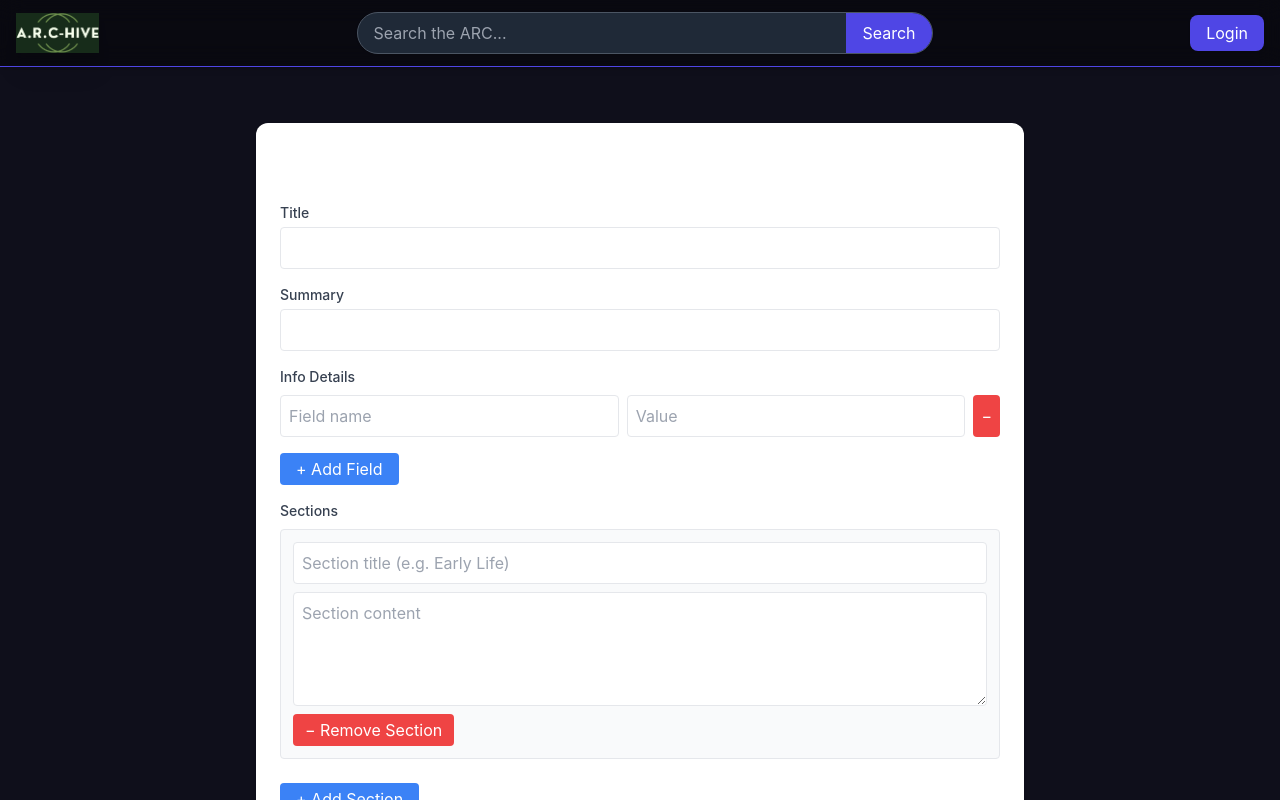
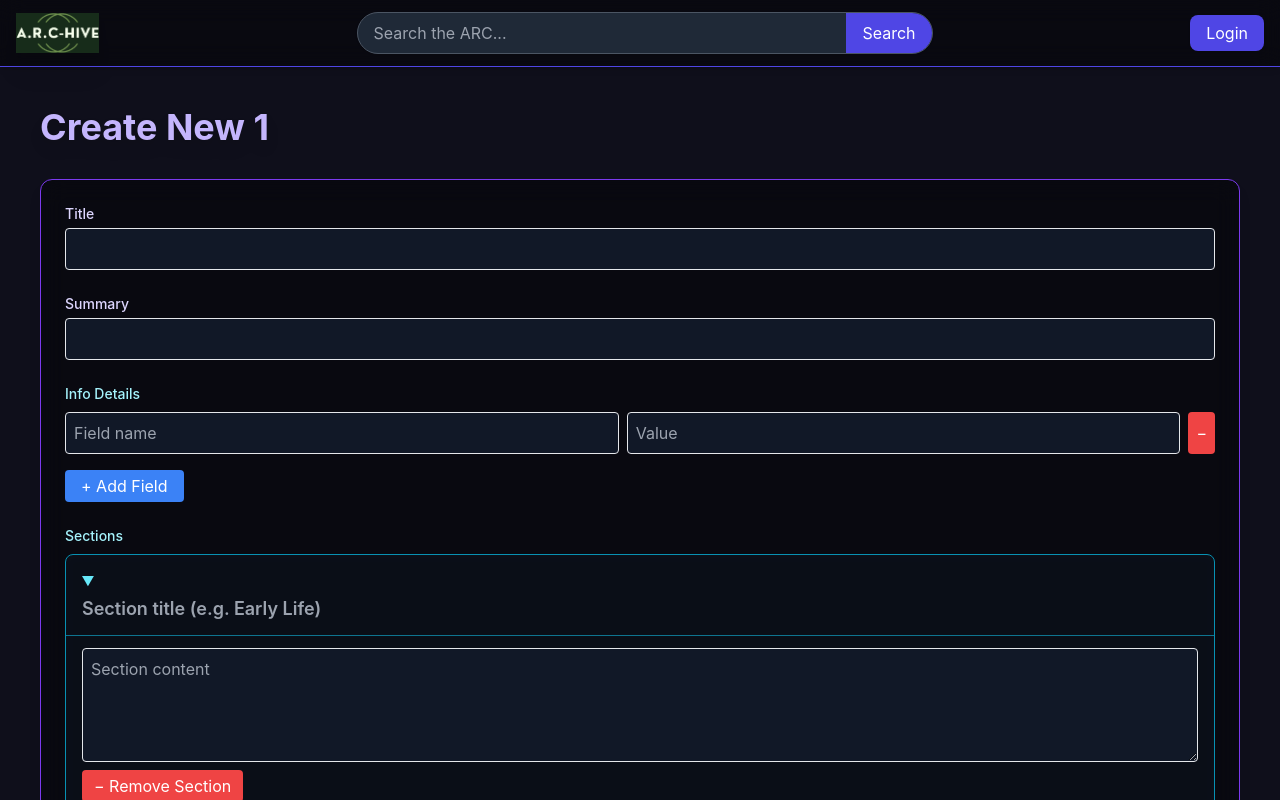
Before and after one commit to RuneSmedhaugen/fantastywiki, a React (Vite) app in the folder frontend/: page /create-entry/1 in a window 1280 px wide. Shown: the top 800 px of the page. Built offline with nearby package versions, Linux system fonts and the light colour scheme.

Commit message:
more css and small fix

```diff
--- a/frontend/src/pages/CreateEntry.jsx
+++ b/frontend/src/pages/CreateEntry.jsx
@@ -6,14 +6,12 @@ const CreateEntry = () => {
   const { type } = useParams();
   const navigate = useNavigate();
   const [fields, setFields] = useState([{ key: '', value: '' }]);
-  const [sections, setSections] = useState([
-    { title: '', content: '' }
-  ]);
+  const [sections, setSections] = useState([{ title: '', content: '' }]);
   const [title, setTitle] = useState('');
   const [summary, setSummary] = useState('');
   const [error, setError] = useState('');
 
-  // Info details handlers (as before)
+  // Info details handlers
   const handleFieldChange = (idx, field, value) => {
     const updated = fields.map((f, i) =>
       i === idx ? { ...f, [field]: value } : f
@@ -73,33 +71,36 @@ const CreateEntry = () => {
   };
 
   return (
-    <div className="max-w-3xl mx-auto mt-10 p-6 bg-white shadow rounded-xl">
-      <h1 className="text-2xl font-bold mb-6">Create New {type.charAt(0).toUpperCase() + type.slice(1)}</h1>
+    <div className="flex flex-col md:flex-row gap-8 p-6 max-w-screen-xl mx-auto text-white">
+      <div className="flex-1 space-y-8">
+        <h1 className="text-4xl font-bold text-violet-300 drop-shadow-lg">
+          Create New {type.charAt(0).toUpperCase() + type.slice(1)}
+        </h1>
         {error && <p className="text-red-500 mb-4">{error}</p>}
-      <form onSubmit={handleSubmit} className="space-y-4">
+        <form onSubmit={handleSubmit} className="space-y-6 bg-black/40 border border-violet-600 backdrop-blur-md p-6 rounded-xl shadow-lg">
           <div>
-          <label className="block text-sm font-medium text-gray-700">Title</label>
+            <label className="block text-sm font-medium text-violet-200">Title</label>
             <input
               name="title"
               value={title}
               onChange={e => setTitle(e.target.value)}
               required
-            className="mt-1 block w-full p-2 border rounded"
+              className="mt-1 block w-full p-2 border rounded bg-gray-900 text-gray-100"
             />
           </div>
           <div>
-          <label className="block text-sm font-medium text-gray-700">Summary</label>
+            <label className="block text-sm font-medium text-violet-200">Summary</label>
             <input
               name="summary"
               value={summary}
               onChange={e => setSummary(e.target.value)}
               required
-            className="mt-1 block w-full p-2 border rounded"
+              className="mt-1 block w-full p-2 border rounded bg-gray-900 text-gray-100"
             />
           </div>
           {/* Info Details */}
           <div>
-          <label className="block text-sm font-medium text-gray-700 mb-2">Info Details</label>
+            <label className="block text-sm font-medium text-cyan-200 mb-2">Info Details</label>
             {fields.map((f, idx) => (
               <div key={idx} className="flex gap-2 mb-2">
                 <input
@@ -107,14 +108,14 @@ const CreateEntry = () => {
                   placeholder="Field name"
                   value={f.key}
                   onChange={e => handleFieldChange(idx, 'key', e.target.value)}
-                className="flex-1 p-2 border rounded"
+                  className="flex-1 p-2 border rounded bg-gray-900 text-gray-100"
                 />
                 <input
                   type="text"
                   placeholder="Value"
                   value={f.value}
                   onChange={e => handleFieldChange(idx, 'value', e.target.value)}
-                className="flex-1 p-2 border rounded"
+                  className="flex-1 p-2 border rounded bg-gray-900 text-gray-100"
                 />
                 <button
                   type="button"
@@ -137,21 +138,24 @@ const CreateEntry = () => {
           </div>
           {/* Dynamic Sections */}
           <div>
-          <label className="block text-sm font-medium text-gray-700 mb-2">Sections</label>
+            <label className="block text-sm font-medium text-cyan-200 mb-2">Sections</label>
             {sections.map((s, idx) => (
-            <div key={idx} className="mb-4 border rounded p-3 bg-gray-50">
+              <details key={idx} open className="mb-4 bg-gray-900/50 backdrop-blur-sm border border-cyan-600 rounded-lg overflow-hidden">
+                <summary className="px-4 py-3 text-lg font-semibold cursor-pointer text-cyan-300 hover:text-cyan-400 transition">
                   <input
                     type="text"
                     placeholder="Section title (e.g. Early Life)"
                     value={s.title}
                     onChange={e => handleSectionChange(idx, 'title', e.target.value)}
-                className="block w-full mb-2 p-2 border rounded"
+                    className="bg-transparent text-cyan-200 font-semibold w-full outline-none"
                   />
+                </summary>
+                <div className="px-4 py-3 border-t border-cyan-700">
                   <textarea
                     placeholder="Section content"
                     value={s.content}
                     onChange={e => handleSectionChange(idx, 'content', e.target.value)}
-                className="block w-full p-2 border rounded"
+                    className="block w-full p-2 border rounded bg-gray-900 text-gray-100"
                     rows={4}
                   />
                   <button
@@ -164,6 +168,7 @@ const CreateEntry = () => {
                     − Remove Section
                   </button>
                 </div>
+              </details>
             ))}
             <button
               type="button"
@@ -190,6 +195,7 @@ const CreateEntry = () => {
           </div>
         </form>
       </div>
+    </div>
   );
 };
 
--- a/frontend/src/pages/CreateEntrySelector.jsx
+++ b/frontend/src/pages/CreateEntrySelector.jsx
@@ -1,4 +1,3 @@
-// src/pages/CreateEntrySelector.jsx
 import { useNavigate } from 'react-router-dom';
 import { useState, useEffect } from 'react';
 import { API_BASE } from '../config';
@@ -16,28 +15,34 @@ const CreateEntrySelector = () => {
           label: c.name.charAt(0).toUpperCase() + c.name.slice(1),
           path: `/create-entry/${c.name}`
         }));
-        setTypes([
-          { label: 'News', path: '/create-entry/news' },
-          ...cats
-        ]);
+        setTypes(cats);
       })
       .catch(err => console.error('Failed to load categories', err));
   }, []);
 
   return (
-    <div className="max-w-lg mx-auto mt-10 p-6 bg-white shadow rounded-xl">
-      <h1 className="text-2xl font-bold mb-4">Select Entry Type</h1>
-      <div className="grid grid-cols-1 gap-4">
+    <div className="flex flex-col md:flex-row gap-8 p-6 max-w-screen-xl mx-auto text-white">
+      <div className="flex-1 space-y-8">
+        <h1 className="text-4xl font-bold text-violet-300 drop-shadow-lg">Select Entry Type</h1>
+        <section>
+          <details open className="group bg-gray-900/60 backdrop-blur-md border border-violet-500 rounded-lg shadow-xl">
+            <summary className="cursor-pointer px-6 py-4 text-xl font-semibold text-violet-400 group-open:rounded-b-none hover:text-violet-300">
+              Available Entry Types
+            </summary>
+            <div className="px-6 py-4 grid grid-cols-1 gap-4">
               {types.map((t) => (
                 <button
                   key={t.path}
-            className="w-full px-4 py-2 bg-blue-600 text-white rounded hover:bg-blue-700"
+                  className="w-full px-4 py-2 bg-blue-600 text-white rounded hover:bg-blue-700 transition shadow"
                   onClick={() => navigate(t.path)}
                 >
                   Create {t.label}
                 </button>
               ))}
             </div>
+          </details>
+        </section>
+      </div>
     </div>
   );
 };
--- a/frontend/src/pages/Profile.jsx
+++ b/frontend/src/pages/Profile.jsx
@@ -1,4 +1,3 @@
-// src/pages/Profile.jsx
 import { useEffect, useState } from 'react';
 import { Navigate } from 'react-router-dom';
 
@@ -6,7 +5,7 @@ const Profile = () => {
   const [user, setUser] = useState(null);
   const [loading, setLoading] = useState(true);
 
-useEffect(() => {
+  useEffect(() => {
     const stored = localStorage.getItem('user');
     if (stored) setUser(JSON.parse(stored));
     setLoading(false);
@@ -21,13 +20,34 @@ useEffect(() => {
   }
 
   return (
-    <div className="max-w-2xl mx-auto p-6 bg-white shadow rounded-2xl mt-8">
-      <h1 className="text-2xl font-bold mb-4">Profile</h1>
-      <div className="space-y-2">
-        <p><span className="font-semibold">Username:</span> {user.username}</p>
-        <p><span className="font-semibold">Email:</span> {user.email}</p>
-        <p><span className="font-semibold">Role:</span> {user.role}</p>
-        <p><span className="font-semibold">User ID:</span> {user.id}</p>
+    <div className="flex flex-col md:flex-row gap-8 p-6 max-w-screen-xl mx-auto text-white">
+      <div className="flex-1 space-y-8">
+        <h1 className="text-4xl font-bold text-violet-300 drop-shadow-lg mb-6">Profile</h1>
+        <section>
+          <details open className="group bg-gray-900/60 backdrop-blur-md border border-violet-500 rounded-lg shadow-xl">
+            <summary className="cursor-pointer px-6 py-4 text-xl font-semibold text-violet-400 group-open:rounded-b-none hover:text-violet-300">
+              User Information
+            </summary>
+            <div className="px-6 py-4 space-y-2">
+              <p>
+                <span className="font-semibold text-cyan-300">Username:</span>{" "}
+                <span className="text-gray-200">{user.username}</span>
+              </p>
+              <p>
+                <span className="font-semibold text-cyan-300">Email:</span>{" "}
+                <span className="text-gray-200">{user.email}</span>
+              </p>
+              <p>
+                <span className="font-semibold text-cyan-300">Role:</span>{" "}
+                <span className="text-gray-200">{user.role}</span>
+              </p>
+              <p>
+                <span className="font-semibold text-cyan-300">User ID:</span>{" "}
+                <span className="text-gray-200">{user.id}</span>
+              </p>
+            </div>
+          </details>
+        </section>
       </div>
     </div>
   );
```
Also changed, not shown: frontend/src/pages/AccountSettings.jsx (+15 -34 lines), 1 other file (tests, documents, lock files or other folders). Lines whose indentation alone changed are shown as unchanged.
